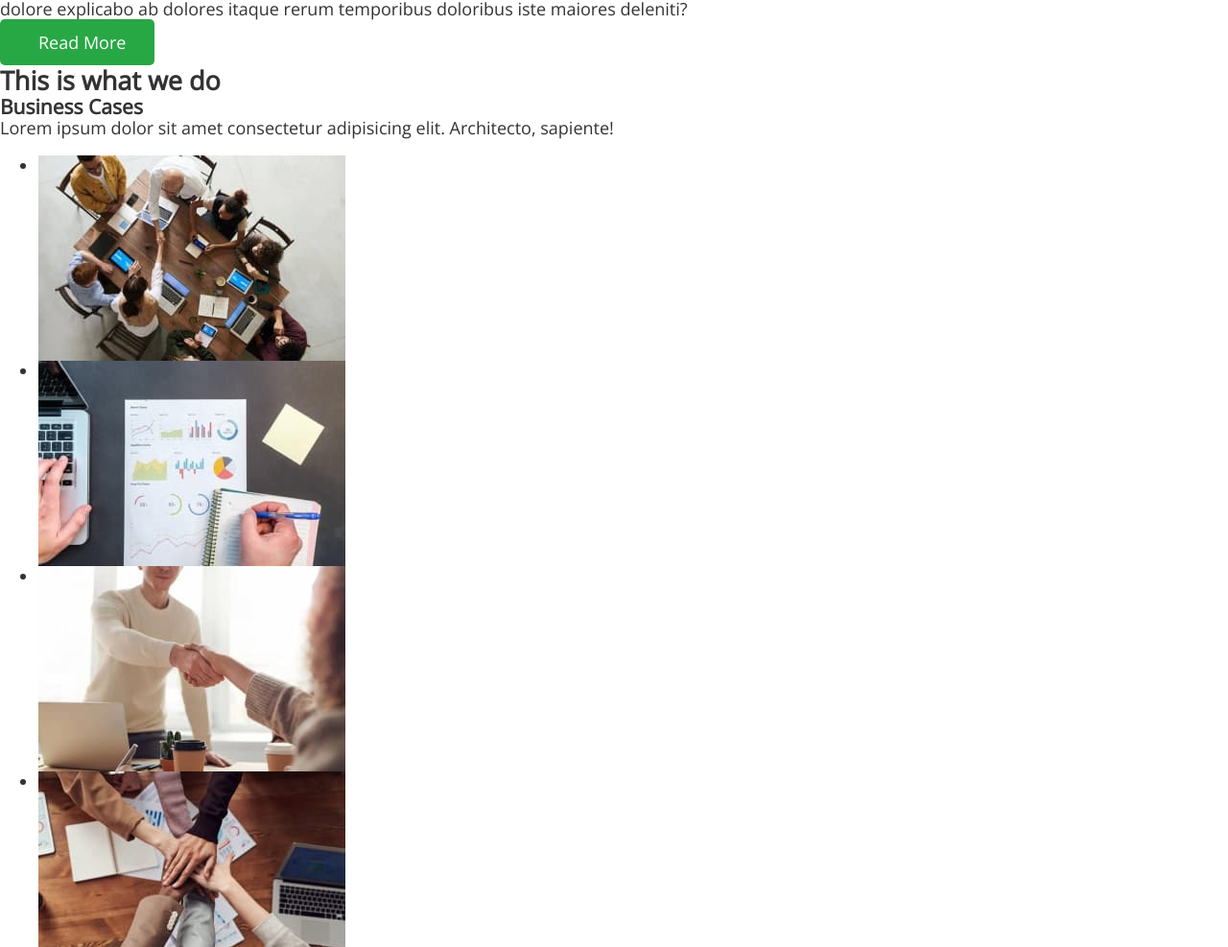
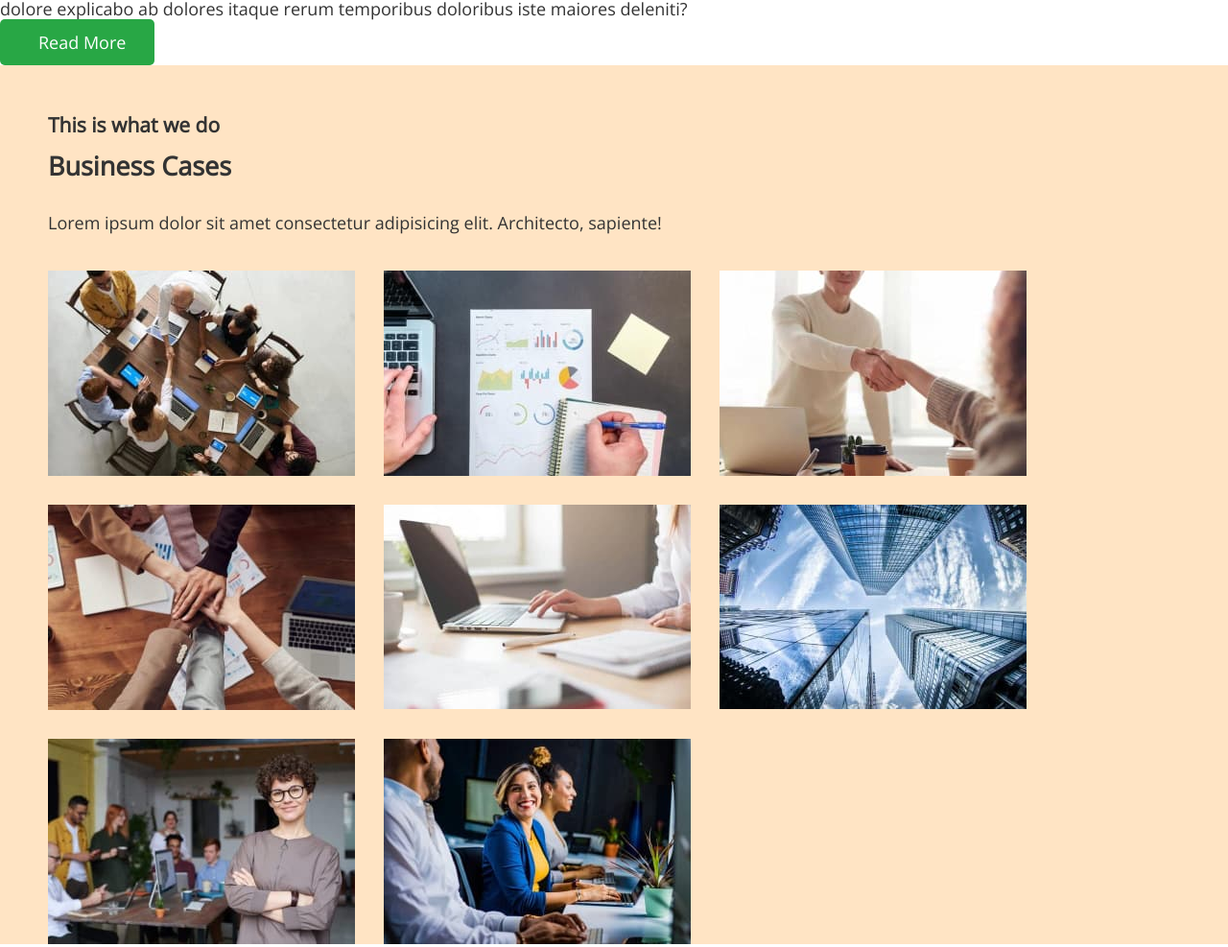
Before and after one commit to Hlafira/fson61-brave-people, a plain HTML site: page index.html in a window 1280 px wide. Shown: the part 1586-2573 px from the top of the page at 96% size. Drawn offline with nearby package versions, Linux system fonts and the light colour scheme.

Commit message:
css business-case

```diff
--- a/css/styles.css
+++ b/css/styles.css
@@ -147,3 +147,31 @@ address {
   line-height: 1.56;
   color: var(--secondary-text-color);
 }
+
+/* ====== BUSINESS CASES ======== */
+.business-cases {
+  background: bisque;
+}
+
+.business-cases .container {
+  padding: 0 50px;
+}
+
+.business-cases .container .title-secondary {
+  padding-top: 50px;
+  padding-bottom: 15px;
+}
+
+.business-cases .container .title {
+  padding-bottom: 34px;
+}
+
+.business-cases .container .text {
+  padding-bottom: 39px;
+}
+
+.business-cases-list {
+  display: flex;
+  flex-wrap: wrap;
+  gap: 30px;
+}
--- a/index.html
+++ b/index.html
@@ -113,20 +113,26 @@
 
     <!-- BUSINESS CASES -->
 
-    <section>
-      <h2>This is what we do</h2>
-      <h3>Business Cases</h3>
-      <p>Lorem ipsum dolor sit amet consectetur adipisicing elit. Architecto, sapiente!</p>
-      <ul>
-        <li><img src="./images/bussinescases/bussines1.jpg" alt="meeting" /></li>
-        <li><img src="./images/bussinescases/bussines2.jpg" alt="diagramma and book" /></li>
-        <li><img src="./images/bussinescases/bussines3.jpg" alt="handshake" /></li>
-        <li><img src="./images/bussinescases/bussines4.jpg" alt="team handshake" /></li>
-        <li><img src="./images/bussinescases/bussines5.jpg" alt="notebook" /></li>
-        <li><img src="./images/bussinescases/bussines6.jpg" alt="skyscraper" /></li>
-        <li><img src="./images/bussinescases/bussines7.jpg" alt="bussines team" /></li>
-        <li><img src="./images/bussinescases/bussines8.jpg" alt="bussines team work" /></li>
+    <section class="business-cases">
+      <div class="container">
+
+      <h3 class="title-secondary">This is what we do</h3>
+
+      <h2 class="title">Business Cases</h2>
+
+      <p class="text">Lorem ipsum dolor sit amet consectetur adipisicing elit. Architecto, sapiente!</p>
+
+      <ul class="business-cases-list list" >
+        <li class="list"><img src="./images/bussinescases/bussines1.jpg" alt="meeting" /></li>
+        <li class="list"><img src="./images/bussinescases/bussines2.jpg" alt="diagramma and book" /></li>
+        <li class="list"><img src="./images/bussinescases/bussines3.jpg" alt="handshake" /></li>
+        <li class="list"><img src="./images/bussinescases/bussines4.jpg" alt="team handshake" /></li>
+        <li class="list"><img src="./images/bussinescases/bussines5.jpg" alt="notebook" /></li>
+        <li class="list"><img src="./images/bussinescases/bussines6.jpg" alt="skyscraper" /></li>
+        <li class="list"><img src="./images/bussinescases/bussines7.jpg" alt="bussines team" /></li>
+        <li class="list"><img src="./images/bussinescases/bussines8.jpg" alt="bussines team work" /></li>
       </ul>
+      </div>
     </section>
 
     <!-- Blog Post One -->
```
